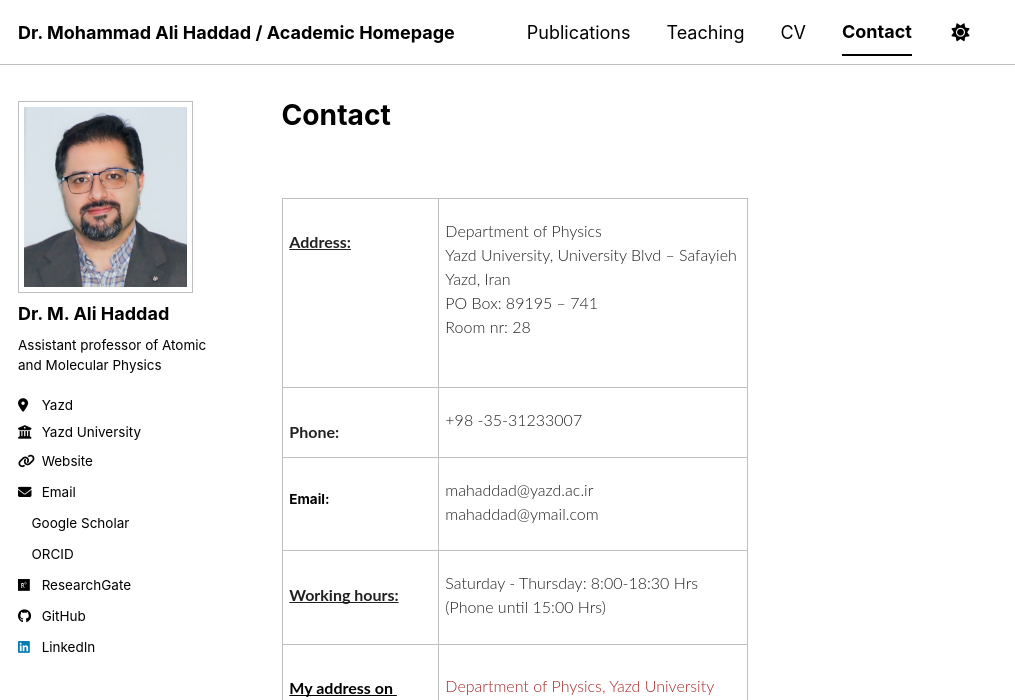
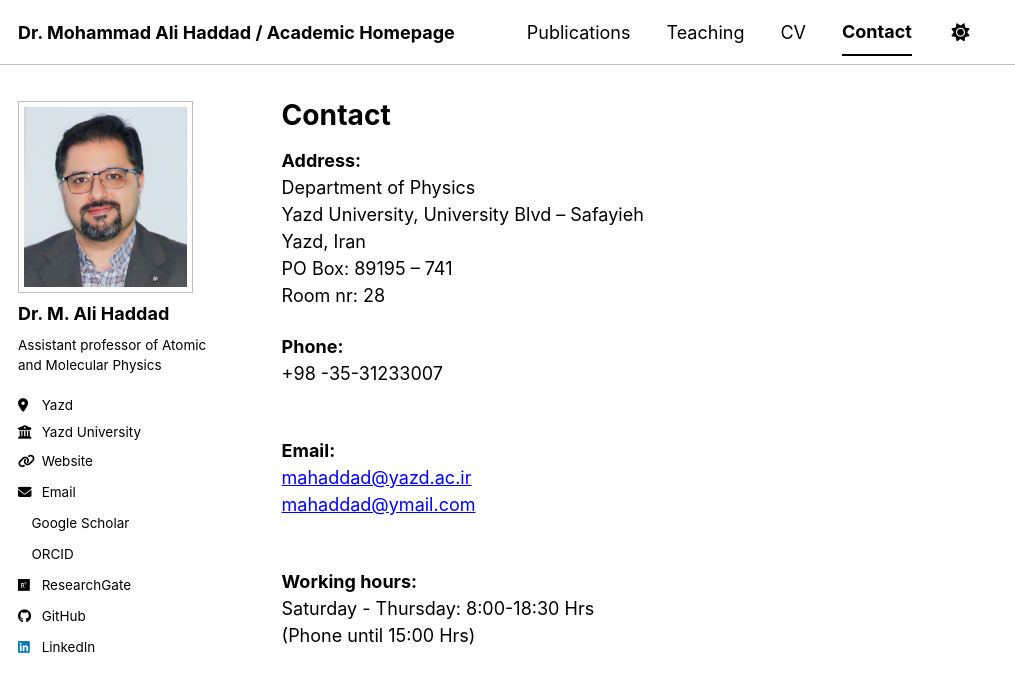
Before and after one commit to ma-haddad/ma-haddad.github.io, a Jekyll site: the page built from _pages/contact.html, in a window 1280 px wide and 1216 px high. Shown: the top 700 px of the window, without its empty margins (0-1015 px from the left). Built offline with Jekyll 4.4.1, drawn with Linux system fonts in a browser that asks for light colours; a style sheet for code colours, icons or effects is not loaded; grey boxes are pictures that could not be loaded.

Commit message:
Update contact.html

```diff
--- a/_pages/contact.html
+++ b/_pages/contact.html
@@ -5,52 +5,8 @@ permalink: /contact/
 author_profile: true
 ---
 
-<p>&nbsp;</p>
-<table style="height: 59px; width: 466px;">
-<tbody>
-<tr>
-<td style="width: 151px; vertical-align: top;">
-<h3><strong><span style="font-size: 12pt; font-family: Lato; color: #212121; background-color: transparent; font-style: normal; font-variant: normal; text-decoration: underline; text-decoration-skip-ink: none; vertical-align: baseline; white-space: pre-wrap;">Address:</span></strong></h3>
-</td>
-<td style="width: 299px;">
-<p><span style="font-size: 12pt; font-family: Lato; color: #212121ff; background-color: transparent; font-weight: 300; font-style: normal; font-variant: normal; text-decoration: none; vertical-align: baseline; white-space: pre-wrap;">Department of Physics<br />Yazd University, University Blvd &ndash; Safayieh<br />Yazd, Iran<br />PO Box: 89195 &ndash; 741<br />Room nr: 28<br /> </span></p>
-</td>
-</tr>
-<tr>
-<td style="width: 151px; vertical-align: top;">
-<h3><strong><span style="font-size: 12pt; font-family: Lato; color: #212121; background-color: transparent; font-style: normal; font-variant: normal; text-decoration: none; vertical-align: baseline; white-space: pre-wrap;">Phone: </span></strong></h3>
-</td>
-<td style="width: 299px;">
-<p><span style="font-size: 12pt; font-family: Lato; color: #212121ff; background-color: transparent; font-weight: 300; font-style: normal; font-variant: normal; text-decoration: none; vertical-align: baseline; white-space: pre-wrap;">+98 -35-31233007</span></p>
-</td>
-</tr>
-<tr>
-<td style="width: 151px; vertical-align: top;">
-<h3><strong>Email:</strong></h3>
-</td>
-<td style="width: 299px;">
-<p><span style="font-size: 12pt; font-family: Lato; color: #212121ff; background-color: transparent; font-weight: 300; font-style: normal; font-variant: normal; text-decoration: none; vertical-align: baseline; white-space: pre-wrap;">mahaddad@yazd.ac.ir<br />mahaddad@ymail.com&nbsp;</span></p>
-</td>
-</tr>
-<tr>
-<td style="width: 151px; vertical-align: top;">
-<h3><strong><span style="font-size: 12pt; font-family: Lato; color: #212121; background-color: transparent; font-style: normal; font-variant: normal; text-decoration: underline; text-decoration-skip-ink: none; vertical-align: baseline; white-space: pre-wrap;">Working hours:</span><span style="font-size: 12pt; font-family: Lato; color: #212121; background-color: transparent; font-style: normal; font-variant: normal; text-decoration: none; vertical-align: baseline; white-space: pre-wrap;">&nbsp; &nbsp; </span> </strong></h3>
-</td>
-<td style="width: 299px;">
-<p><span style="font-size: 12pt; font-family: Lato; color: #212121ff; background-color: transparent; font-weight: 300; font-style: normal; font-variant: normal; text-decoration: none; vertical-align: baseline; white-space: pre-wrap;">Saturday - Thursday: 8:00-18:30 Hrs </span><span style="font-size: 12pt; font-family: Lato; color: #212121ff; background-color: transparent; font-weight: 300; font-style: normal; font-variant: normal; text-decoration: none; vertical-align: baseline; white-space: pre-wrap;"><br /></span><span style="font-size: 12pt; font-family: Lato; color: #212121ff; background-color: transparent; font-weight: 300; font-style: normal; font-variant: normal; text-decoration: none; vertical-align: baseline; white-space: pre-wrap;">(Phone until 15:00 Hrs)</span></p>
-</td>
-</tr>
-<tr>
-<td style="width: 151px; vertical-align: top;">
-<h3><strong><span style="font-size: 12pt; font-family: Lato; color: #000000; background-color: transparent; font-style: normal; font-variant: normal; text-decoration: underline; text-decoration-skip-ink: none; vertical-align: baseline; white-space: pre-wrap;">My address on map:</span> </strong></h3>
-</td>
-<td style="width: 299px;">
-<p><a style="text-decoration: none;" href="https://goo.gl/maps/JY7Up1mjXs9uEFwY6"><span style="font-size: 12pt; font-family: Lato; color: #a32929ff; background-color: transparent; font-weight: 300; font-style: normal; font-variant: normal; text-decoration: none; vertical-align: baseline; white-space: pre-wrap;">Department of Physics, Yazd University</span></a></p>
-</td>
-</tr>
-</tbody>
-</table>
-<p dir="ltr" style="line-height: 1.2; margin-top: 0pt; margin-bottom: 12pt;"><span style="font-size: 12pt; font-family: Lato; color: #212121ff; background-color: transparent; font-weight: 300; font-style: normal; font-variant: normal; text-decoration: none; vertical-align: baseline; white-space: pre-wrap;"><br /> </span></p>
-<h3 dir="ltr" style="line-height: 1.2; margin-top: 12pt; margin-bottom: 12pt;"><span style="font-size: 12pt; font-family: Lato; color: #212121ff; background-color: transparent; font-weight: bold; font-style: normal; font-variant: normal; text-decoration: none; vertical-align: baseline; white-space: pre-wrap;">&nbsp;</span></h3>
-<p dir="ltr" style="line-height: 1.2; margin-top: 12pt; margin-bottom: 12pt;">&nbsp;</p>
-<p><span style="font-size: 12pt; font-family: Lato; color: #000000; background-color: transparent; font-weight: 300; font-style: normal; font-variant: normal; text-decoration: underline; -webkit-text-decoration-skip: none; text-decoration-skip-ink: none; vertical-align: baseline; white-space: pre-wrap;">&nbsp;</span></p>
+<p><strong>Address:<br /></strong>Department of Physics<br />Yazd University, University Blvd &ndash; Safayieh<br />Yazd, Iran<br />PO Box: 89195 &ndash; 741<br />Room nr: 28</p>
+<p><strong>Phone:</strong>&nbsp;<br />+98 -35-31233007</p>
+<p><br /><strong>Email:<br /></strong><a href="mailto:mahaddad@yazd.ac.ir">mahaddad@yazd.ac.ir</a><br /><a href="mailto:mahaddad@ymail.com ">mahaddad@ymail.com </a></p>
+<p><br /><strong>Working hours:<br /></strong>Saturday - Thursday: 8:00-18:30 Hrs <br />(Phone until 15:00 Hrs)<br /><br /></p>
+<p><iframe style="border: 0;" src="https://www.google.com/maps/embed?pb=!1m13!1m8!1m3!1d3389.514867953982!2d54.355902!3d31.838202!3m2!1i1024!2i768!4f13.1!3m2!1m1!2zMzHCsDUwJzE3LjEiTiA1NMKwMjEnMjEuNSJF!5e0!3m2!1sen!2s!4v1785488158491!5m2!1sen!2s" width="600" height="450" allowfullscreen="allowfullscreen"></iframe></p>
```
